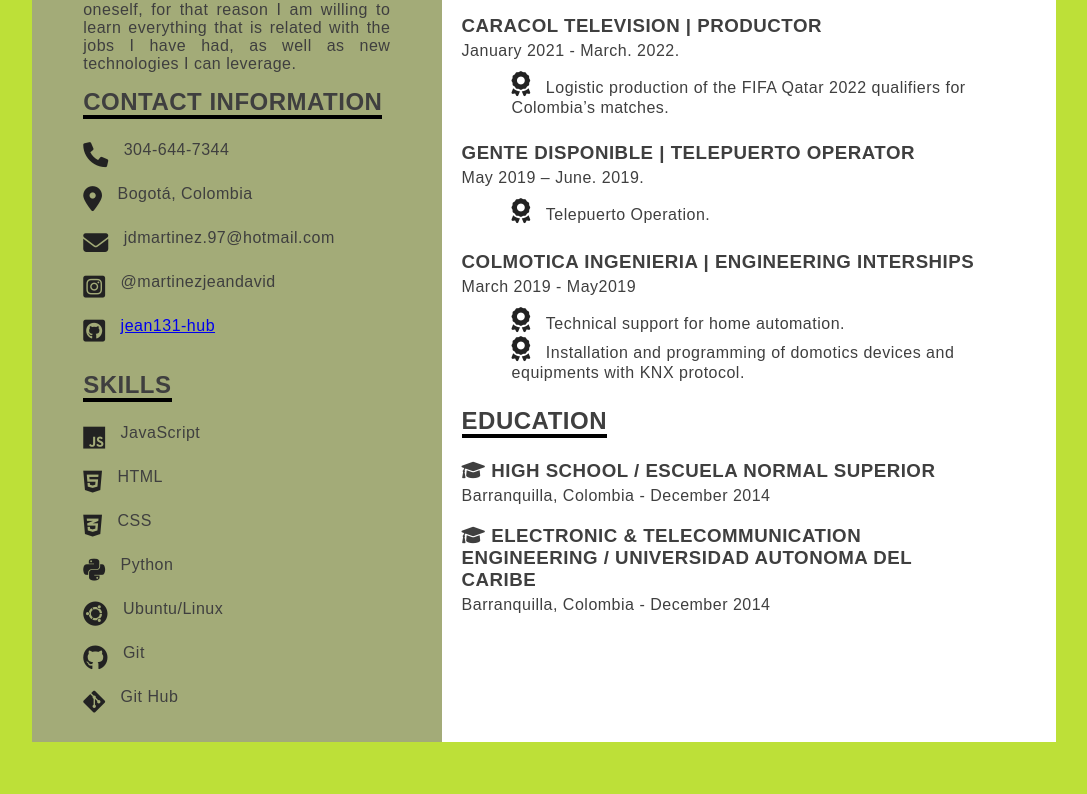
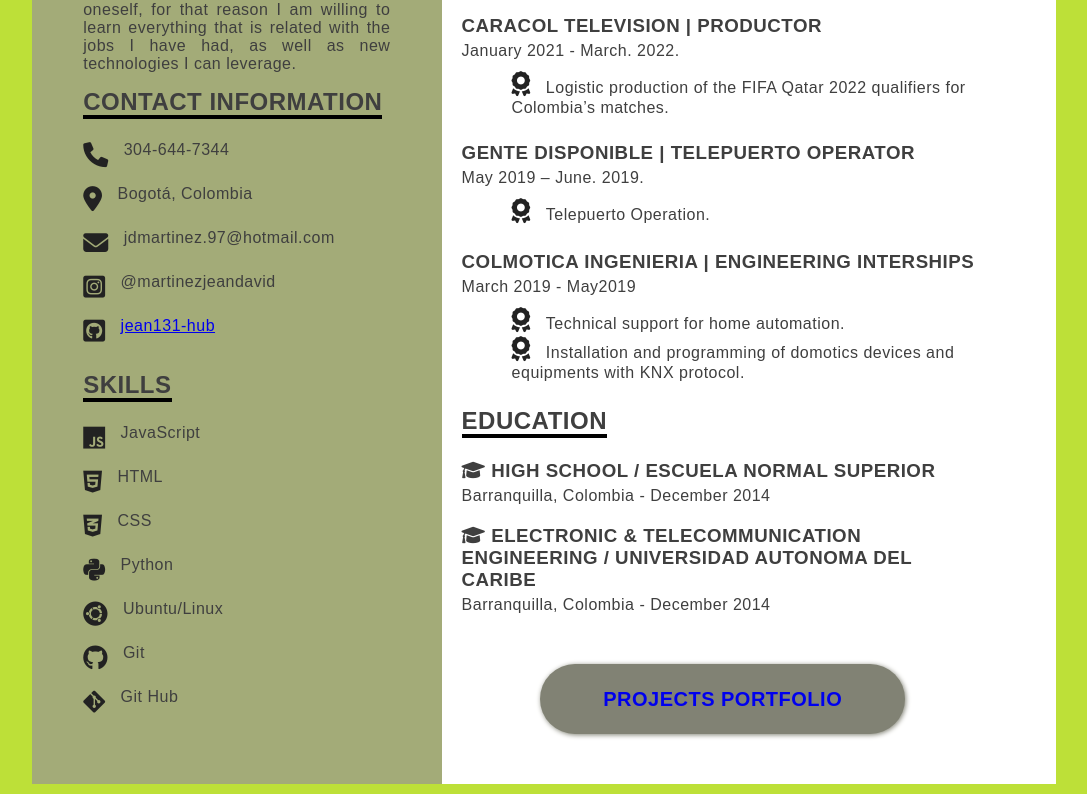
Before and after one commit to jean131-hub/CV, a plain HTML site: page index.html in a window 1280 px wide. Shown: the part 653-1447 px from the top of the page, without its empty margins (96-1183 px from the left). Before the commit the page ends 1405 px from the top, so only its background shows below. Drawn offline with Linux system fonts and the light colour scheme.

Commit message:
Agregue boton portafolio

```diff
--- a/css/styles.css
+++ b/css/styles.css
@@ -158,3 +158,39 @@
 .item-edu{
     margin-bottom: 20px;
 }
+
+
+#sheet .button{
+    display: block;
+    margin: 50px auto;
+    width: 70%;
+    height: 70px;
+    font-family: Arial, Helvetica, sans-serif;
+    font-weight: 700;
+    background-color: #818274;
+    font-size: 20px;
+    color: white;
+    border-radius: 10rem;
+    border: none;
+    text-align: center;
+    box-shadow: 1px 1px 5px #818274;
+    overflow: hidden;
+}
+
+
+
+.button a{
+    text-decoration: none;
+    line-height: 70px;
+    display:block;
+    transition: all 300ms;
+}
+
+.button a:visited{
+    color: white;
+}
+
+.button:hover a{
+    background-color: #3f3f3f;
+    text-shadow: 1px 1px 1px black, 1px 2px 1px black , 1px 3px 1px black, 1px 4px 1px black   ;
+}
--- a/index.html
+++ b/index.html
@@ -195,6 +195,8 @@
                     <div>
 
                 </div>
+
+                <article class="button"><a href="https://jean131-hub.github.io/Portafolio/">Projects portfolio</a></article>
             </div>
         </div>
 
```
